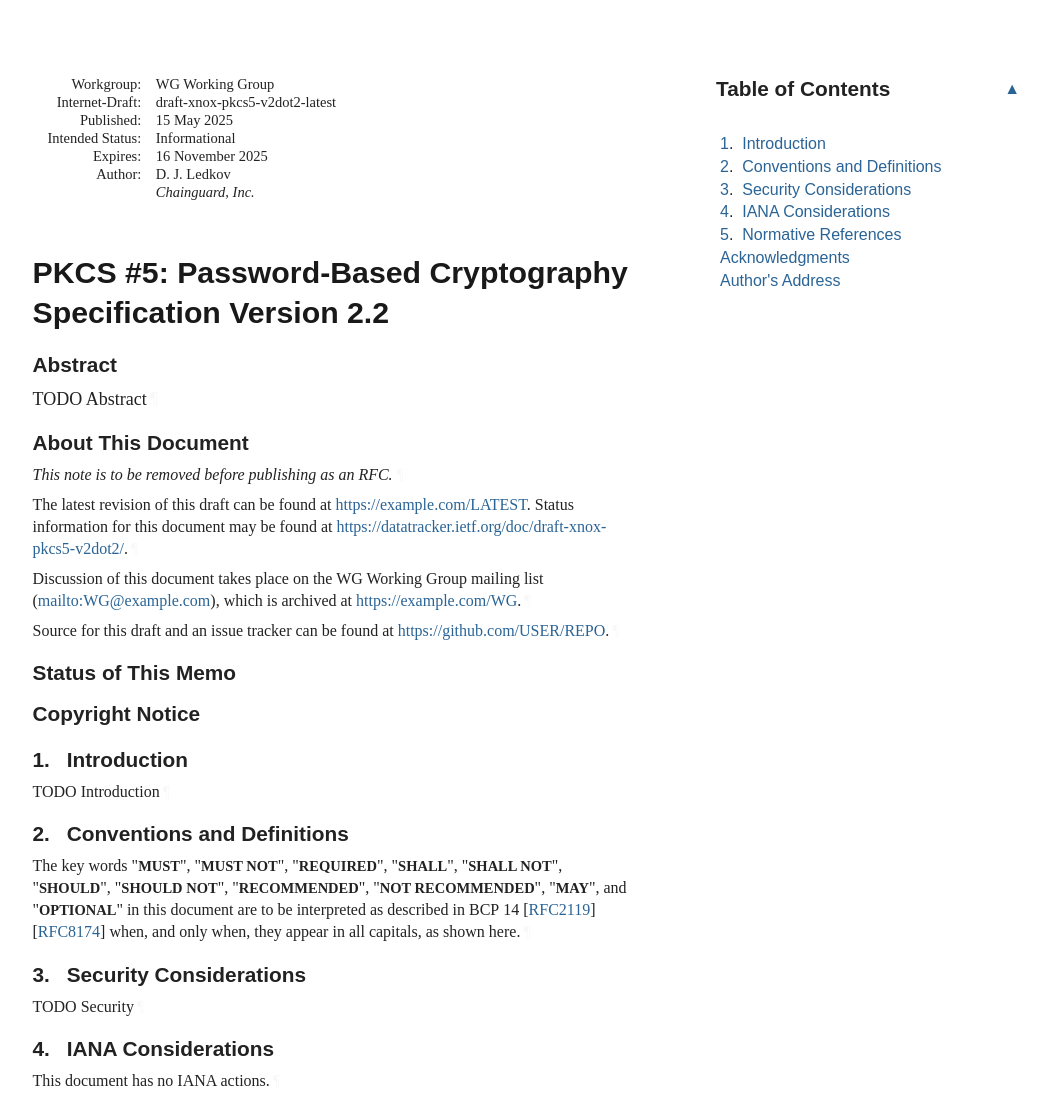
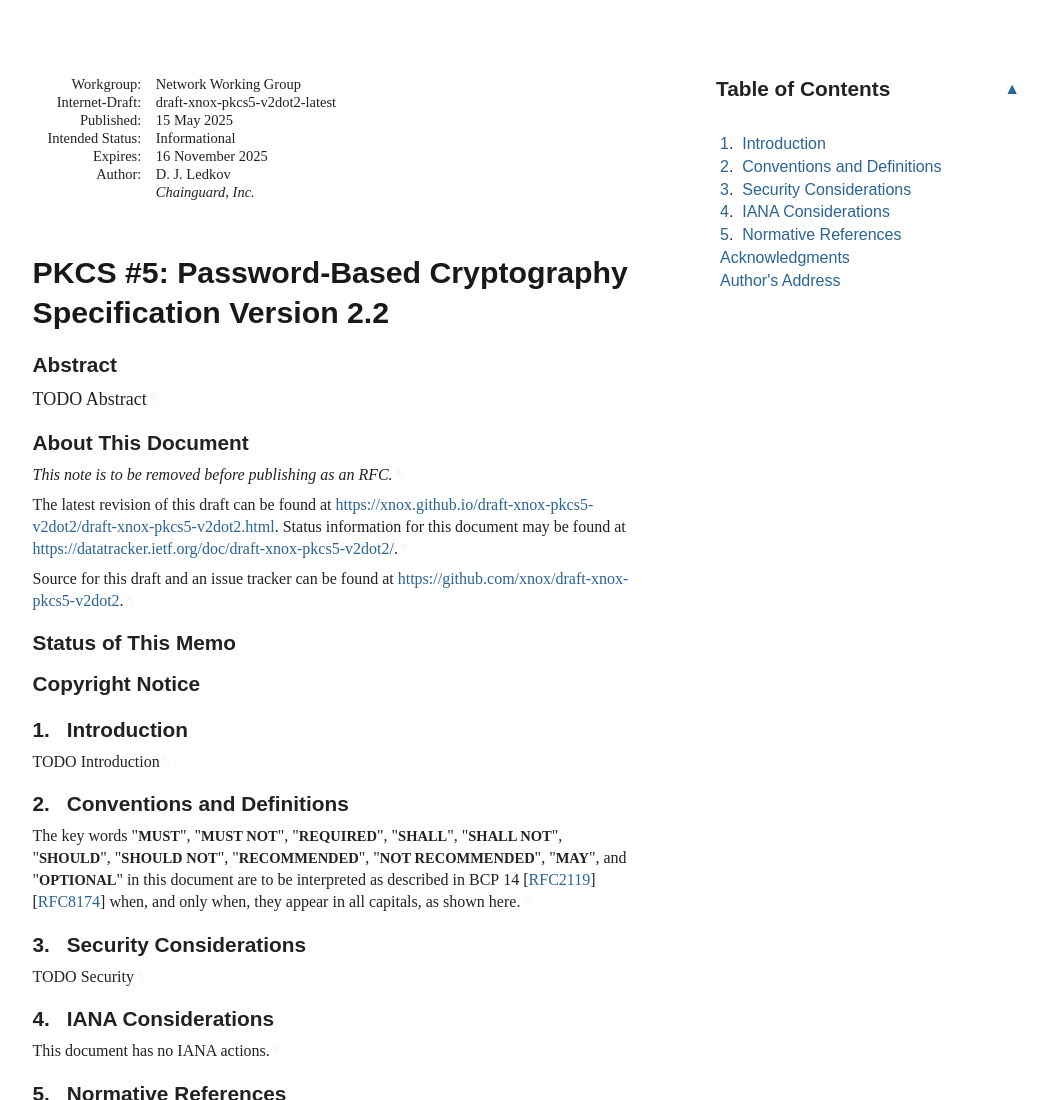
Before and after one commit to xnox/draft-xnox-pkcs5-v2dot2, a plain HTML site: page main/draft-xnox-pkcs5-v2dot2.html in a window 1280 px wide. Shown: the top 1100 px of the page, without its empty margins (92-1140 px from the left). Drawn offline with Linux system fonts and the light colour scheme; a web font is replaced by a local one.

Commit message:
Script updating gh-pages from 383bc7c. [ci skip]

```diff
--- a/main/draft-xnox-pkcs5-v2dot2.html
+++ b/main/draft-xnox-pkcs5-v2dot2.html
@@ -10,9 +10,8 @@
        TODO Abstract
     " name="description">
 <meta content="xml2rfc 3.28.1" name="generator">
-<meta content="next generation" name="keyword">
-<meta content="unicorn" name="keyword">
-<meta content="sparkling distributed ledger" name="keyword">
+<meta content="pkcs5" name="keyword">
+<meta content="pbkdf2" name="keyword">
 <meta content="draft-xnox-pkcs5-v2dot2-latest" name="ietf.draft">
 <!-- Generator version information:
   xml2rfc 3.28.1
@@ -1058,7 +1057,7 @@ svg :is([fill="white"], [fill^="#fff"]) {
 <div id="internal-metadata" class="document-information">
 <dl id="identifiers">
 <dt class="label-workgroup">Workgroup:</dt>
-<dd class="workgroup">WG Working Group</dd>
+<dd class="workgroup">Network Working Group</dd>
 <dt class="label-internet-draft">Internet-Draft:</dt>
 <dd class="internet-draft">draft-xnox-pkcs5-v2dot2-latest</dd>
 <dt class="label-published">Published:</dt>
@@ -1089,14 +1088,10 @@ svg :is([fill="white"], [fill^="#fff"]) {
       </h2>
 <p id="section-note.1-1">This note is to be removed before publishing as an RFC.<a href="#section-note.1-1" class="pilcrow">¶</a></p>
 <p id="section-note.1-2">
-        The latest revision of this draft can be found at <span><a href="https://example.com/LATEST">https://example.com/LATEST</a></span>.
+        The latest revision of this draft can be found at <span><a href="https://xnox.github.io/draft-xnox-pkcs5-v2dot2/draft-xnox-pkcs5-v2dot2.html">https://xnox.github.io/draft-xnox-pkcs5-v2dot2/draft-xnox-pkcs5-v2dot2.html</a></span>.
         Status information for this document may be found at <span><a href="https://datatracker.ietf.org/doc/draft-xnox-pkcs5-v2dot2/">https://datatracker.ietf.org/doc/draft-xnox-pkcs5-v2dot2/</a></span>.<a href="#section-note.1-2" class="pilcrow">¶</a></p>
-<p id="section-note.1-3">
-        Discussion of this document takes place on the
-        WG Working Group mailing list (<span><a href="mailto:WG@example.com">mailto:WG@example.com</a></span>),
-        which is archived at <span><a href="https://example.com/WG">https://example.com/WG</a></span>.<a href="#section-note.1-3" class="pilcrow">¶</a></p>
-<p id="section-note.1-4">Source for this draft and an issue tracker can be found at
-        <span><a href="https://github.com/USER/REPO">https://github.com/USER/REPO</a></span>.<a href="#section-note.1-4" class="pilcrow">¶</a></p>
+<p id="section-note.1-3">Source for this draft and an issue tracker can be found at
+        <span><a href="https://github.com/xnox/draft-xnox-pkcs5-v2dot2">https://github.com/xnox/draft-xnox-pkcs5-v2dot2</a></span>.<a href="#section-note.1-3" class="pilcrow">¶</a></p>
 </section>
 <div id="status-of-memo">
 <section id="section-boilerplate.1">
```
Also changed, not shown: main/draft-xnox-pkcs5-v2dot2.txt.
